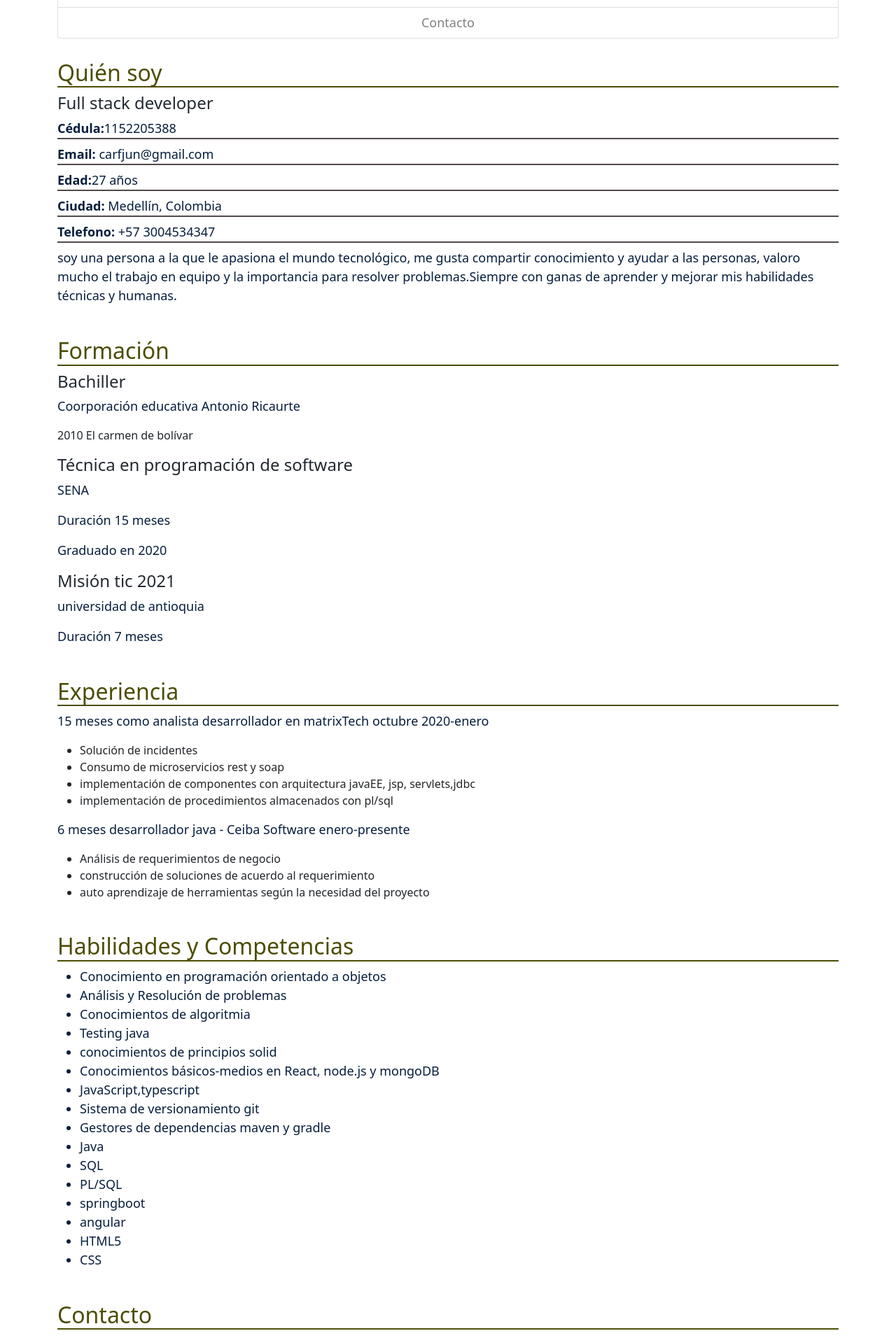
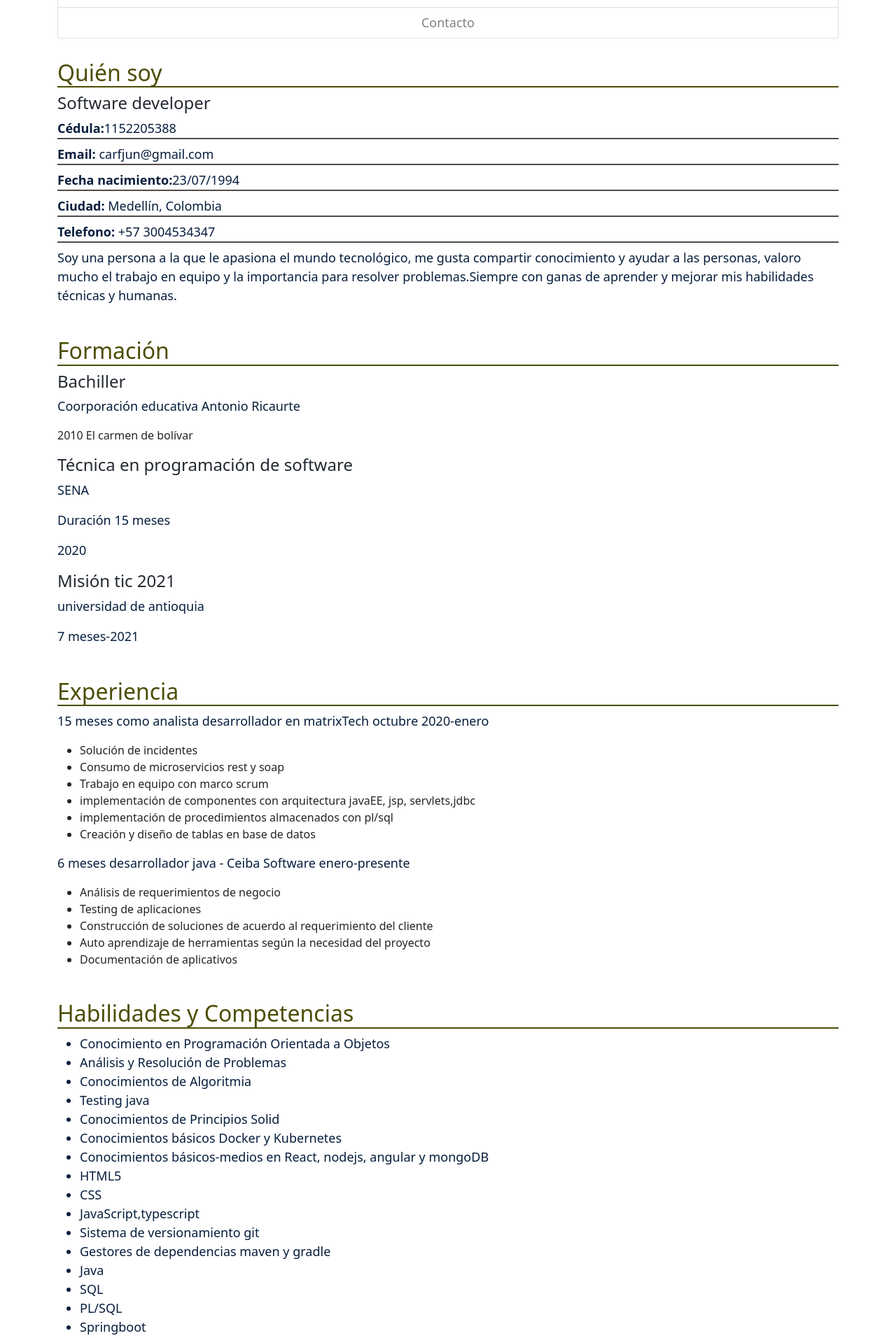
Before and after one commit to krlosjn/portafolioreact, a React (Create React App) app: page /curriculum in a window 1280 px wide. Shown: the part 400-2312 px from the top of the page at 70% size. Built offline with nearby package versions, Linux system fonts and the light colour scheme.

Commit message:
mejora componente de curriculum

```diff
--- a/src/components/Carrousel.jsx
+++ b/src/components/Carrousel.jsx
@@ -55,6 +55,6 @@ const Carrousel =()=>{
             </div>
         );
 
-    }
+}
 
 export default Carrousel;
--- a/src/components/Curriculum.jsx
+++ b/src/components/Curriculum.jsx
@@ -23,17 +23,17 @@ const Curriculum=()=>{
 
             <div id="quiensoy" className="section container">
                 <h2 className="textoH2">Quién soy</h2>
-                    <h3 className="textoH3">Full stack developer</h3>
+                    <h3 className="textoH3">Software developer</h3>
 
                     <ul className="lista_datos_presentacion listando">
                         <li className="datos_presentacion"><strong>Cédula:</strong>1152205388</li>
                         <li className="datos_presentacion"><strong>Email:</strong> carfjun@gmail.com</li>
-                        <li className="datos_presentacion"><strong>Edad:</strong>27 años</li>
+                        <li className="datos_presentacion"><strong>Fecha nacimiento:</strong>23/07/1994</li>
                         <li className="datos_presentacion"><strong>Ciudad:</strong> Medellín, Colombia</li>
                         <li className="datos_presentacion"><strong>Telefono:</strong> +57 3004534347</li>
                     </ul>
 
-                    <p className="parrafos">soy una persona  a la que le apasiona el mundo tecnológico, me
+                    <p className="parrafos">Soy una persona  a la que le apasiona el mundo tecnológico, me
                         gusta compartir conocimiento y ayudar a las personas, valoro mucho el
                         trabajo en equipo y la importancia para resolver problemas.Siempre con ganas de aprender y mejorar mis habilidades técnicas y humanas.
                     </p>
@@ -49,11 +49,11 @@ const Curriculum=()=>{
                 <h3 className="textoH3">Técnica en programación de software</h3>
                 <p className="parrafos">SENA</p>
                 <p className="parrafos">Duración 15 meses</p>
-                <p className="parrafos">Graduado en 2020</p>
+                <p className="parrafos">2020</p>
 
                 <h3 className="textoH3">Misión tic 2021</h3>
                 <p className="parrafos">universidad de antioquia</p>
-                <p className="parrafos">Duración 7 meses</p>
+                <p className="parrafos">7 meses-2021</p>
 
                 {/* <h3 className="textoH3">Ingeniería de materiales - cursando</h3>
                 <p className="parrafos">Universidad de antioquia</p> */}
@@ -67,22 +67,19 @@ const Curriculum=()=>{
             <ul>
                 <li>Solución de incidentes</li>
                 <li>Consumo de microservicios rest y soap</li>
+                <li>Trabajo en equipo con marco scrum</li>
                 <li>implementación de componentes con arquitectura javaEE, jsp, servlets,jdbc</li>
                 <li>implementación de procedimientos almacenados con pl/sql</li>
+                <li>Creación y diseño de tablas en base de datos</li>
             </ul>
             <p className="parrafos">6 meses desarrollador java - Ceiba Software enero-presente</p>
             <ul>
                 <li>Análisis de requerimientos de negocio</li>
-                <li>construcción de soluciones de acuerdo al requerimiento</li>
-                <li>auto aprendizaje de herramientas según la necesidad del proyecto</li>
+                <li>Testing de aplicaciones</li>
+                <li>Construcción de soluciones de acuerdo al requerimiento del cliente</li>
+                <li>Auto aprendizaje de herramientas según la necesidad del proyecto</li>
+                <li>Documentación de aplicativos</li>
             </ul>
-            {/*
-            <p className="parrafos">
-                (Acodal - noroccidente 1 enero 2016- 31 diciembre 2016)
-                Apoyo a convocatoria para eventos ambientales a través de medios virtuales,
-                emails masivos,redes sociales, invitación directa.
-                -Organización logística de capacitación
-                -Acompañamiento en el desarrollo de la capacitación</p> */}
 
             </div>
 
@@ -90,20 +87,22 @@ const Curriculum=()=>{
             <div id="habilidades" class="section container">
                 <h2 className="textoH2">Habilidades y Competencias</h2>
                 <ul className="listando">
-                    <li>Conocimiento en programación orientado a objetos</li>
-                    <li>Análisis y Resolución de problemas</li>
-                    <li>Conocimientos de algoritmia</li>
+                    <li>Conocimiento en Programación Orientada a Objetos</li>
+                    <li>Análisis y Resolución de Problemas</li>
+                    <li>Conocimientos de Algoritmia</li>
                     <li>Testing java</li>
-                    <li>conocimientos de principios solid</li>
-                    <li>Conocimientos básicos-medios en React, node.js y mongoDB</li>
+                    <li>Conocimientos de Principios Solid</li>
+                    <li>Conocimientos básicos Docker y Kubernetes</li>
+                    <li>Conocimientos básicos-medios en React, nodejs, angular y mongoDB</li>
+                    <li>HTML5</li>
+                    <li>CSS</li>
                     <li>JavaScript,typescript</li>
                     <li>Sistema de versionamiento git</li>
                     <li>Gestores de dependencias maven y gradle</li>
                     <li>Java</li>
                     <li>SQL</li>
                     <li>PL/SQL</li>
-                    <li>springboot</li>
-                    <li>angular</li>
+                    <li>Springboot</li>
                     <li>HTML5</li>
                     <li>CSS</li>
                 </ul>
```
Also changed, not shown: 1 other file (tests, documents, lock files or other folders).
